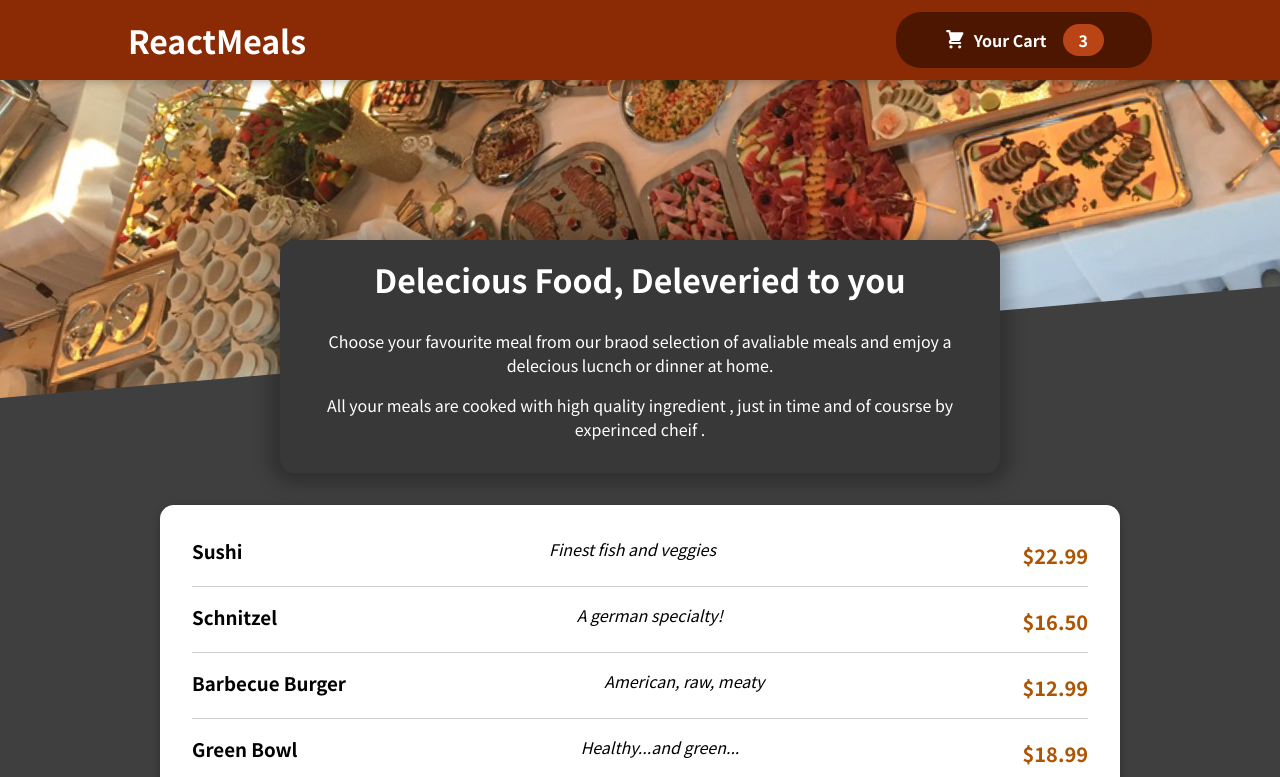
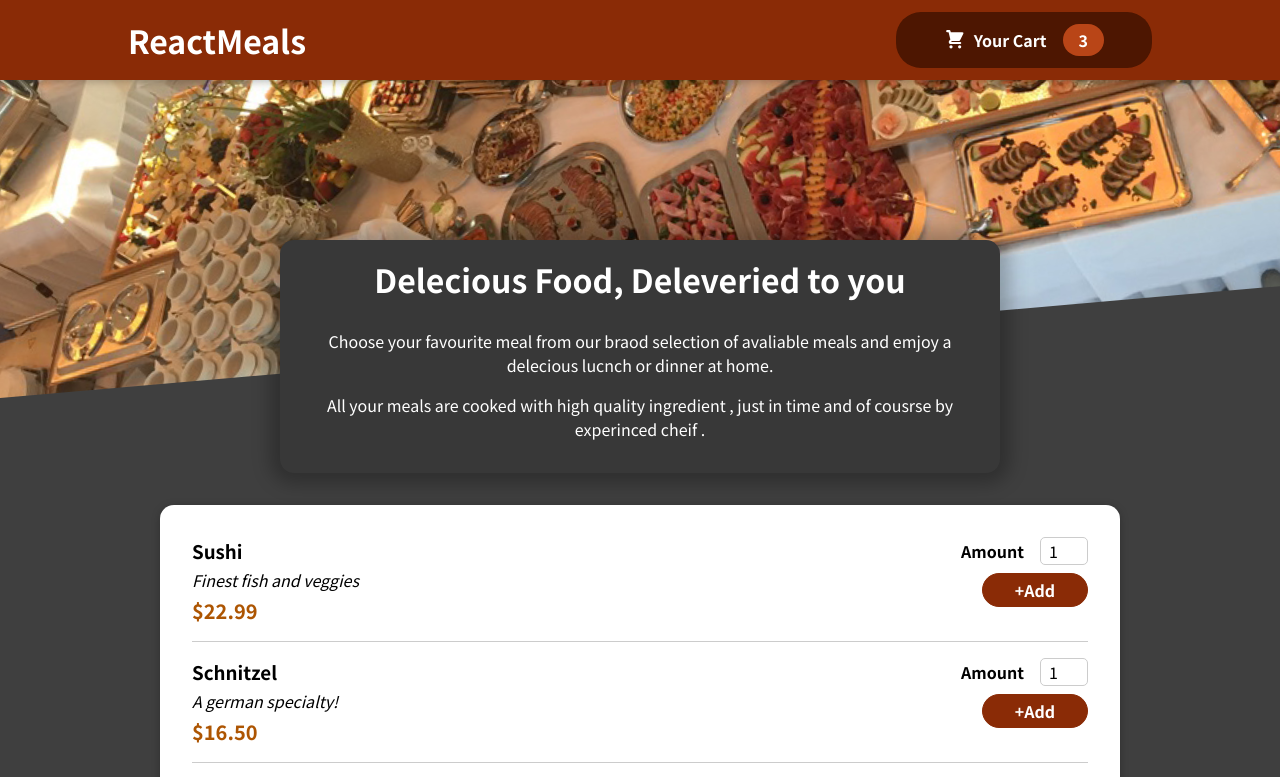
Before and after one commit to Shivang1102/Restaurent-Website, a React (Create React App) app: page / in a window 1280 px wide. Shown: the top 777 px of the page. Built offline with nearby package versions, Linux system fonts and the light colour scheme.

Commit message:
Adding button form

```diff
--- /dev/null
+++ b/src/Components/Meals/MealItem/MealIteamForm.js
@@ -0,0 +1,18 @@
+
+import classes from './MealIteamForm.module.css'
+import Input from '../../UI/Input';
+const MealIteamForm =(props)=>{
+    return <form  className={classes.form}>
+    <Input  label='Amount' input={{
+        id:'amount',
+        type:'number',
+        min:1,
+        max:5,
+        step:1,
+        defaultValue:1
+    }}/>
+        <button>+Add</button>
+    </form>
+}
+
+ export default MealIteamForm;
--- /dev/null
+++ b/src/Components/Meals/MealItem/MealIteamForm.module.css
@@ -0,0 +1,20 @@
+.form {
+    text-align: right;
+  }
+
+  .form button {
+    font: inherit;
+    cursor: pointer;
+    background-color: #8a2b06;
+    border: 1px solid #8a2b06;
+    color: white;
+    padding: 0.25rem 2rem;
+    border-radius: 20px;
+    font-weight: bold;
+  }
+
+  .form button:hover,
+  .form button:active {
+    background-color: #641e03;
+    border-color: #641e03;
+  }
--- a/src/Components/Meals/MealItem/MealItem.js
+++ b/src/Components/Meals/MealItem/MealItem.js
@@ -1,20 +1,20 @@
-import classes from'./MealIteam.module.css';
+import classes from "./MealIteam.module.css";
+import MealIteamForm from "./MealIteamForm";
 
-const MealIteam=(props)=>{
-
-    const price=`$${props.price.toFixed(2)}`;
-    return <li>
-        <div  className={classes.meal}>
+function MealIteam(props) {
+    const price = `$${props.price.toFixed(2)}`;
+    return (
+        <li className={classes.meal}>
+            <div>
                 <h3>{props.name}</h3>
                 <div className={classes.description}>{props.description}</div>
-            <div  className={classes.price}>{price}</div>
+                <div className={classes.price}>{price}</div>
             </div>
             <div>
-
+                <MealIteamForm />
             </div>
-
         </li>
-
+    );
 }
 
 export default MealIteam;
--- a/src/Components/UI/Card.js
+++ b/src/Components/UI/Card.js
@@ -1,9 +1,7 @@
 import classes from './Card.module.css'
 
 const Card =(props)=>{
-  return <div className={classes.card}>
-    {props.children}
-  </div>
+  return <div className={classes.card}> {props.children} </div>
 }
 
 export default Card;
--- /dev/null
+++ b/src/Components/UI/Input.js
@@ -0,0 +1,11 @@
+import classes from './Input.module.css';
+
+const Input =(props)=>{
+    return (<div  className={classes.input}>
+        <label  htmlFor={props.input.id}>{props.label}</label>
+        <input {...props.input}/>
+       </div>
+    )
+}
+
+ export default Input;
--- /dev/null
+++ b/src/Components/UI/Input.module.css
@@ -0,0 +1,18 @@
+.input {
+    display: flex;
+    align-items: center;
+    margin-bottom: 0.5rem;
+  }
+
+  .input label {
+    font-weight: bold;
+    margin-right: 1rem;
+  }
+
+  .input input {
+    width: 3rem;
+    border-radius: 5px;
+    border: 1px solid #ccc;
+    font: inherit;
+    padding-left: 0.5rem;
+  }
```
Lines whose indentation alone changed are shown as unchanged.
